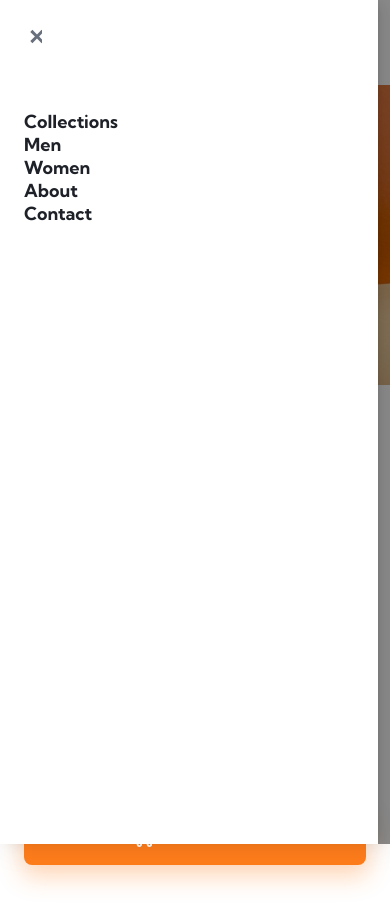
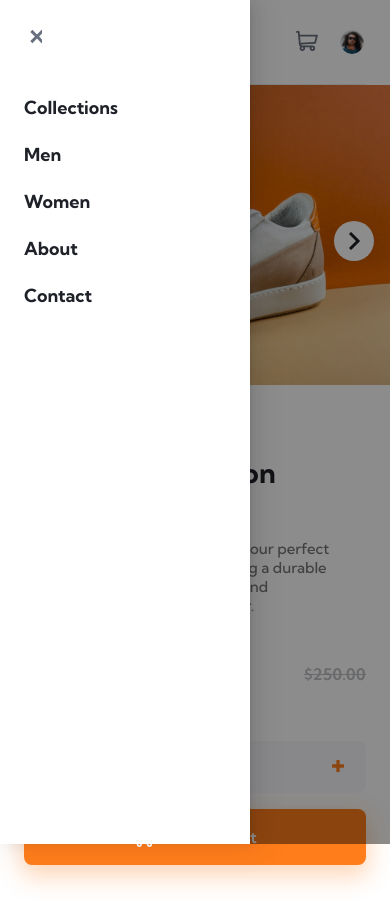
Before and after one commit to erlangga-da/ecommerce-product-page-main, a React (Create React App) app: page / in a window 390 px wide. Both pictures are taken after a click on the button 32 px from the left and 42 px from the top of the page. Built offline with nearby package versions, Linux system fonts and the light colour scheme.

Commit message:
styling mobile sidebar

```diff
--- a/src/components/Navigation.jsx
+++ b/src/components/Navigation.jsx
@@ -79,6 +79,7 @@
         placement="left"
         onClose={() => DrawerSet(false)}
         open={open}
+        width="250"
         closeIcon={
           <svg width="14" height="15" xmlns="http://www.w3.org/2000/svg">
             <path
--- a/src/css/Header.css
+++ b/src/css/Header.css
@@ -33,6 +33,10 @@
 }
 .ant-drawer-body ul {
     display: block;
+    margin: 0;
+}
+.ant-drawer-body ul li {
+    margin-bottom: 24px;
 }
 .ant-drawer-body ul li a {
     display: block;
```
